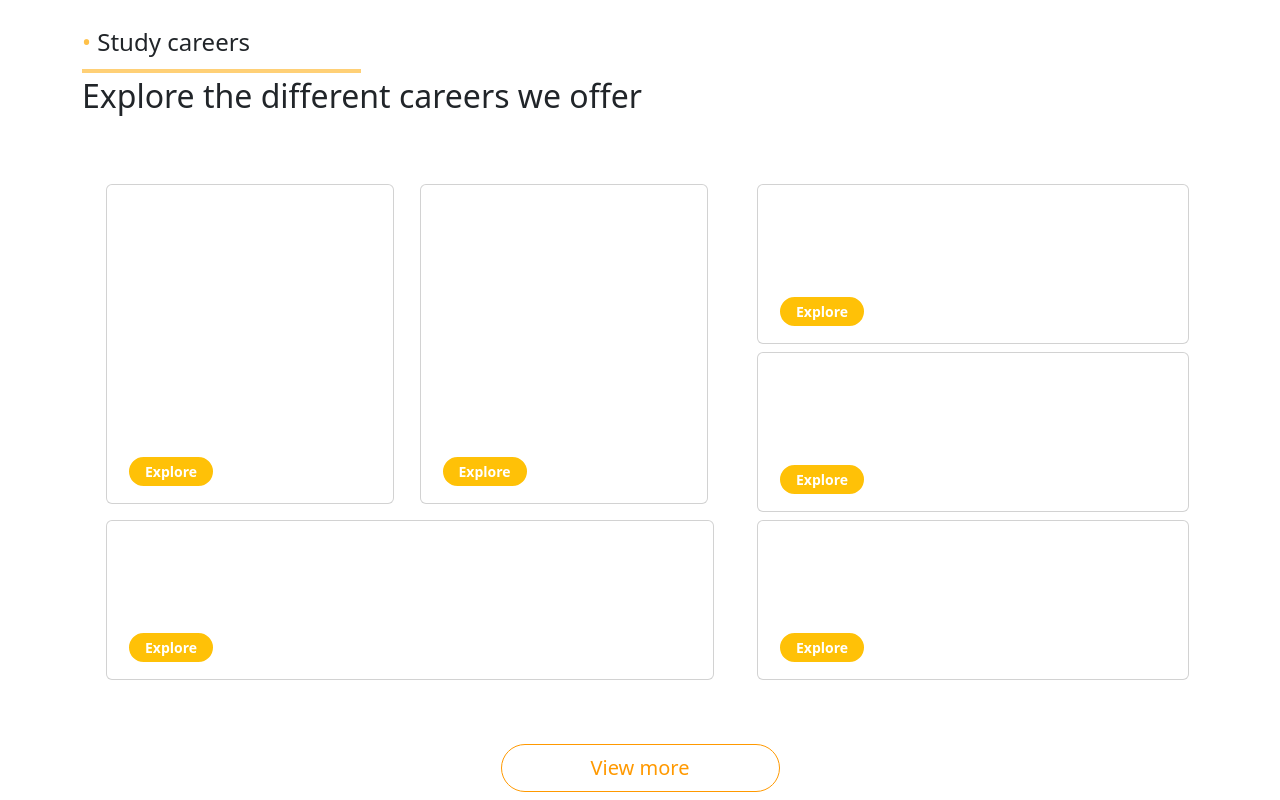
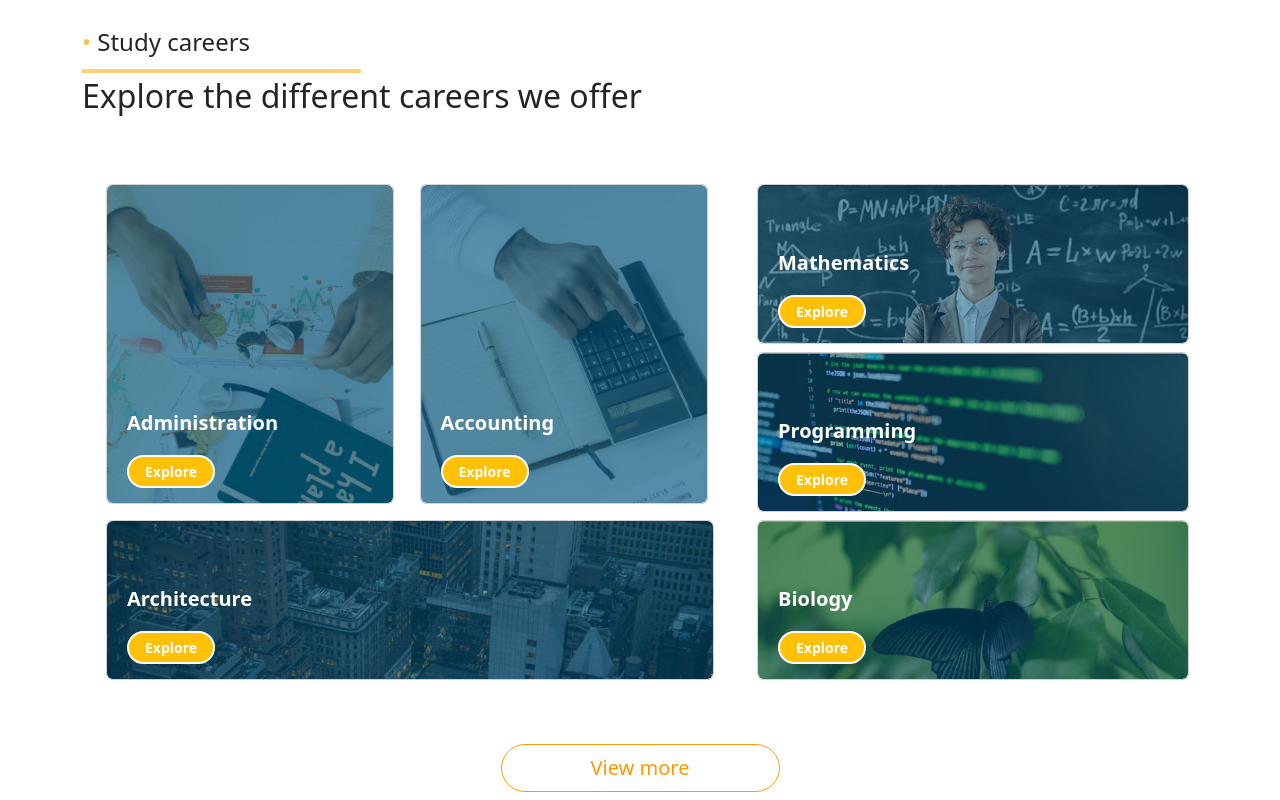
Before and after one commit to dev-ivanm/StriveEnterprise, a plain HTML site: page src/index.html in a window 1280 px wide. Shown: the part 2479-3279 px from the top of the page. Drawn offline with Linux system fonts and the light colour scheme.

Commit message:
AjusteEstiloImagen

```diff
--- a/src/css/style.css
+++ b/src/css/style.css
@@ -152,7 +152,7 @@
 .bgurl{
   //width: 100%;
   height: 300px;
-  background-image: url('~/../assets/images/BACKGROUND BENEFITS.png');
+  background-image: url('~/../../assets/images/BACKGROUND BENEFITS.png');
   background-size: cover;
   background-repeat: no-repeat;
 }
@@ -172,40 +172,40 @@
 }
 
 .cbg1{
-  background-image: url('~/../assets/images/IMAGECATEGORYADMINISTRATION.jpg');
+  background-image: url('~/../../assets/images/IMAGECATEGORYADMINISTRATION.jpg');
   background-size: cover;
   background-repeat: no-repeat;
 }
 
 .cbg2{
-  background-image: url('~/../assets/images/IMAGECATEGORYACCOUNTING.jpg');
+  background-image: url('~/../../assets/images/IMAGECATEGORYACCOUNTING.jpg');
   background-size: cover;
   background-repeat: no-repeat;
 }
 
 .cbg3{
-  background-image: url('~/../assets/images/IMAGECATEGORYARCHITECTURE.jpg');
+  background-image: url('~/../../assets/images/IMAGECATEGORYARCHITECTURE.jpg');
   background-size: cover;
   background-repeat: no-repeat;
 
 }
 
 .cbg4{
-  background-image: url('~/../assets/images/IMAGECATEGORYMATHEMATICS.jpg');
+  background-image: url('~/../../assets/images/IMAGECATEGORYMATHEMATICS.jpg');
   background-size: cover;
   background-repeat: no-repeat;
 
 }
 
 .cbg5{
-  background-image: url('~/../assets/images/IMAGECATEGORYPROGRAMMING.jpg');
+  background-image: url('~/../../assets/images/IMAGECATEGORYPROGRAMMING.jpg');
   background-size: cover;
   background-repeat: no-repeat;
 
 }
 
 .cbg6{
-  background-image: url('~/../assets/images/IMAGECATEGORYBIOLOGY.jpg');
+  background-image: url('~/../../assets/images/IMAGECATEGORYBIOLOGY.jpg');
   background-size: cover;
   background-repeat: no-repeat;
 
```
